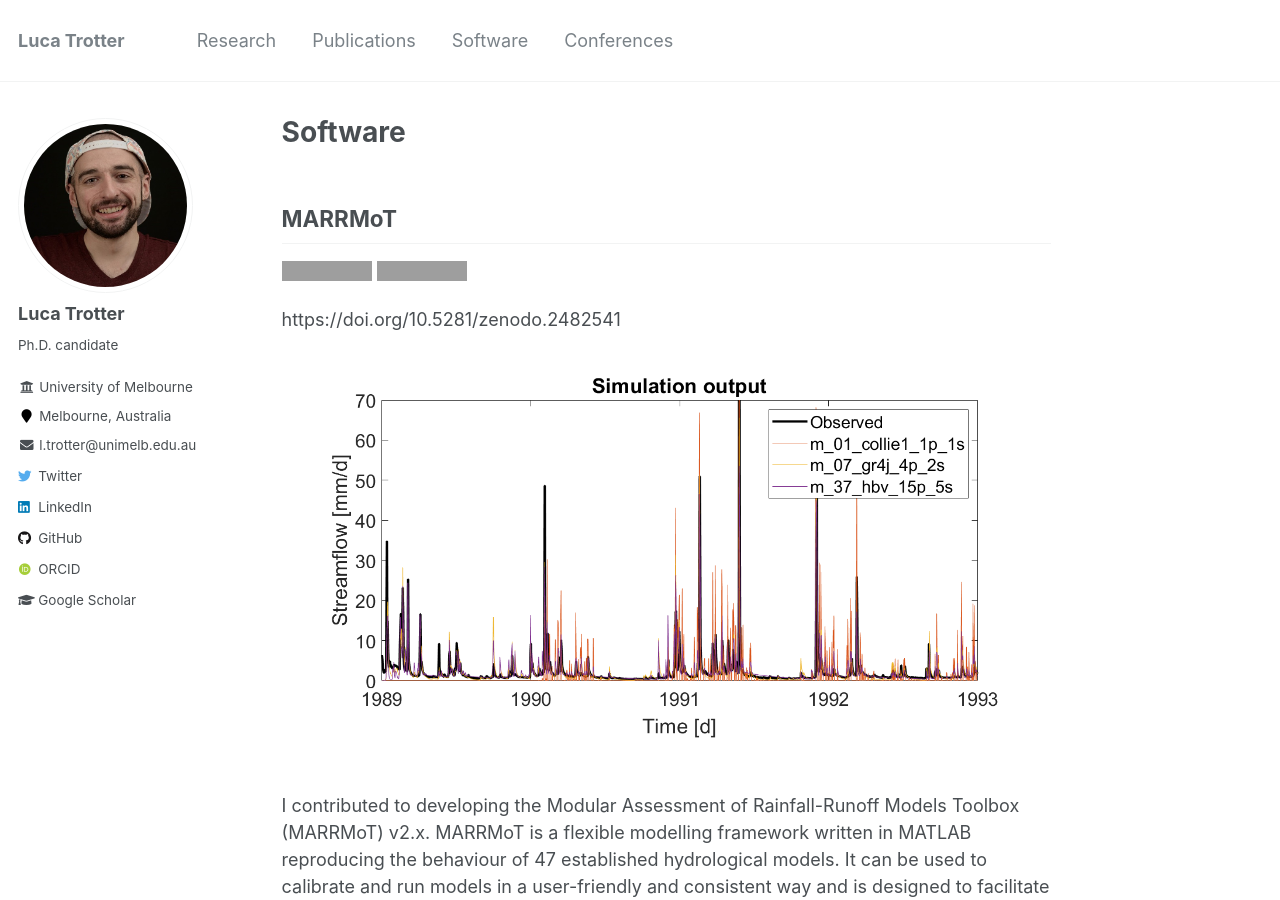
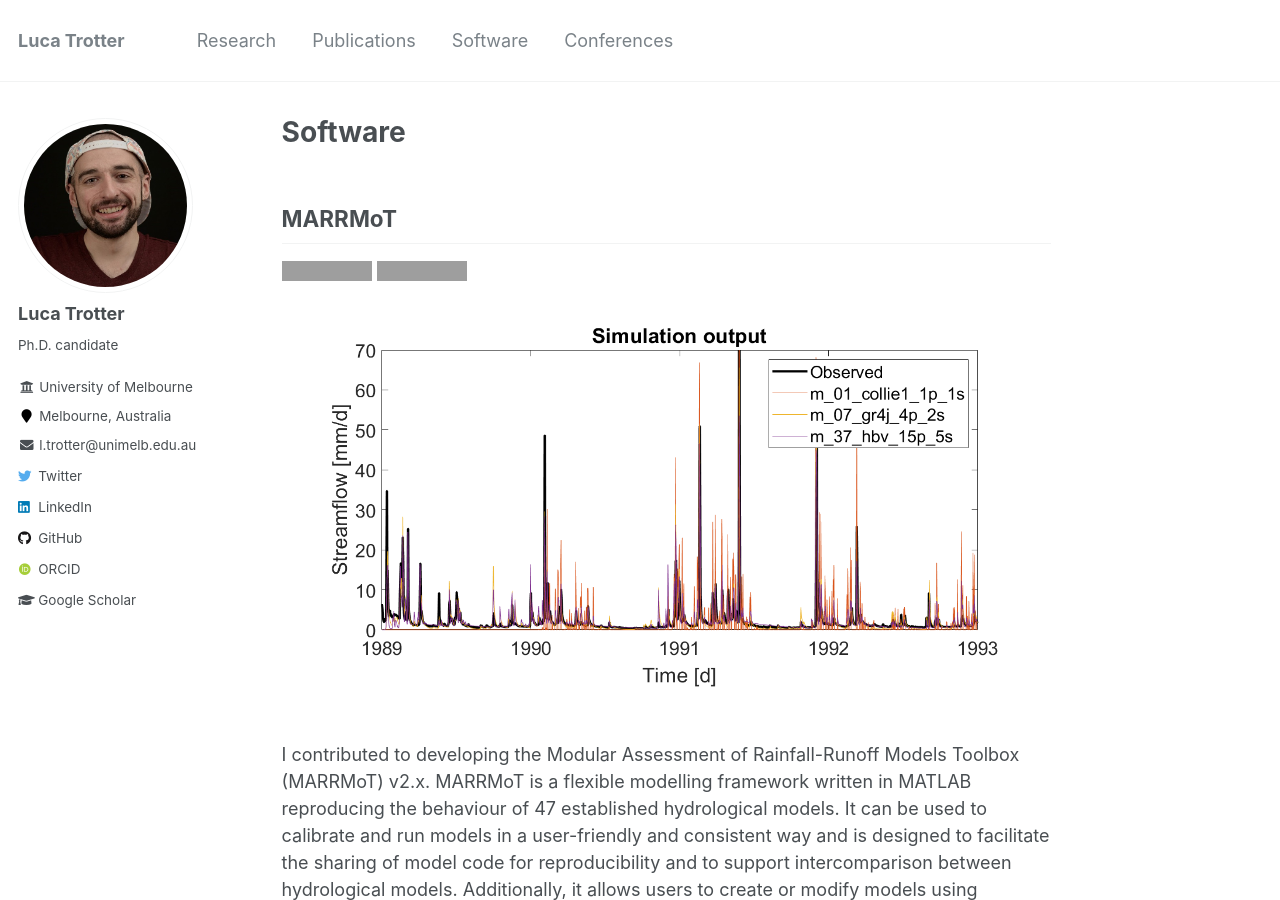
Before and after one commit to ltrotter/ltrotter.github.io, a Jekyll site: the page built from _pages/software.md, in a window 1280 px wide and 900 px high. Built offline with Jekyll 4.4.1, drawn with Linux system fonts in a browser that asks for light colours; some web fonts are replaced; part of the change alters nothing that is shown; grey boxes are pictures that could not be loaded.

Commit message:
Update software.md

```diff
--- a/_pages/software.md
+++ b/_pages/software.md
@@ -11,8 +11,6 @@ gallery:
 ## MARRMoT
 [![DOI](https://zenodo.org/badge/DOI/10.5281/zenodo.2482541.svg)](https://doi.org/10.5281/zenodo.2482541)
 [![GitHub release](https://img.shields.io/github/v/release/wknoben/MARRMoT?include_prereleases)](https://github.com/wknoben/MARRMoT/)
-
-https://doi.org/10.5281/zenodo.2482541
 
 {% include gallery %}
 
```
